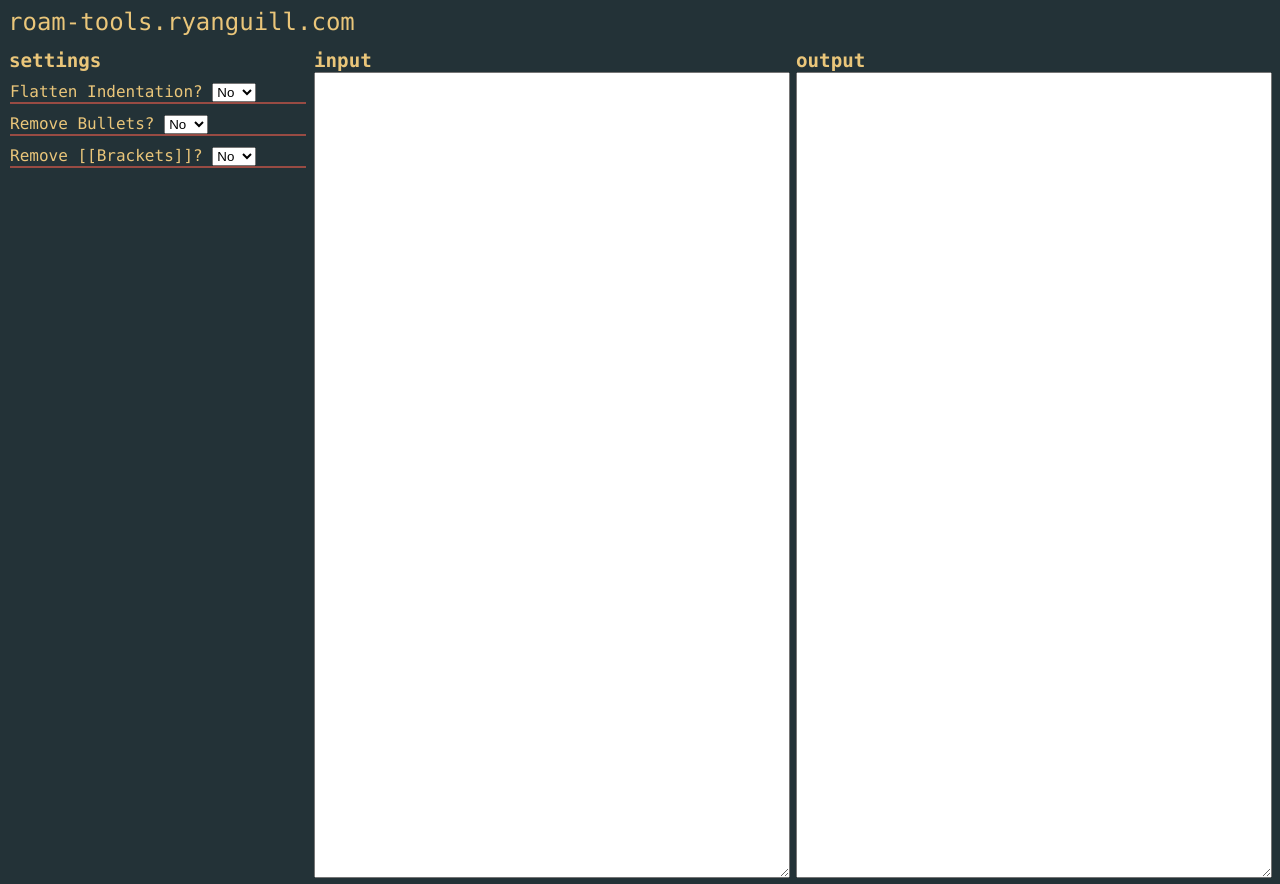
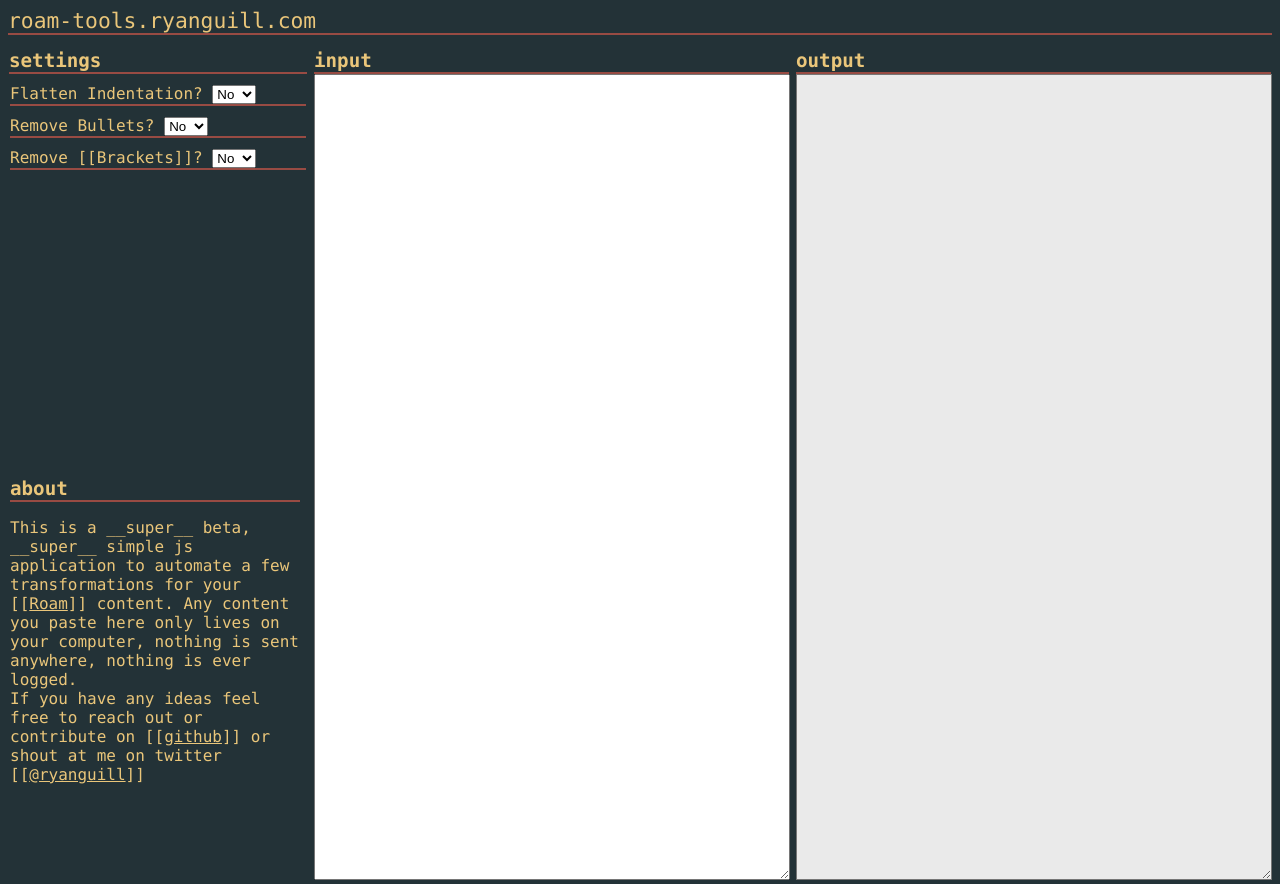
Before and after one commit to ryanguill/roam-tools, a website: page build/index.html in a window 1280 px wide. Drawn offline with nearby package versions, Linux system fonts and the light colour scheme.

Commit message:
add about section, make output read only

```diff
--- a/build/index.html
+++ b/build/index.html
@@ -19,7 +19,11 @@
   <body>
     <div class="parent">
       <div class="header-container">
-        <header>roam-tools.ryanguill.com</header>
+        <header>
+          <a href="https://roam-tools.ryanguill.com"
+            >roam-tools.ryanguill.com</a
+          >
+        </header>
       </div>
       <div class="settings-container container">
         <div class="container-label">settings</div>
@@ -50,6 +54,23 @@
             </select>
           </label>
         </div>
+        <div class="about">
+          <div class="container-label">about</div>
+          <p>
+            This is a __super__ beta, __super__ simple js application to
+            automate a few transformations for your [[<a href="roamresearch.com"
+              >Roam</a
+            >]] content. Any content you paste here only lives on your computer,
+            nothing is sent anywhere, nothing is ever logged. <br />If you have
+            any ideas feel free to reach out or contribute on [[<a
+              href="https://github.com/ryanguill/roam-tools"
+              >github</a
+            >]] or shout at me on twitter [[<a
+              href="https://twitter.com/ryanguill/"
+              >&NoBreak;@ryanguill</a
+            >]]
+          </p>
+        </div>
       </div>
       <div class="input-container container">
         <div class="container-label">input</div>
@@ -60,7 +81,7 @@
       <div class="output-container container">
         <div class="container-label">output</div>
         <div class="output-textarea-container">
-          <textarea id="output" name="output"></textarea>
+          <textarea id="output" name="output" readonly aria-readonly></textarea>
         </div>
       </div>
     </div>
--- a/build/styles.css
+++ b/build/styles.css
@@ -33,14 +33,29 @@ body {
   font-size: 12pt;
 }
 
+a,
+a:hover,
+a:visited {
+  color: #eac67a;
+  text-decoration: underline;
+}
+
 header {
-  font-size: 18pt;
+  font-size: 16pt;
   vertical-align: middle;
+  border-bottom: 2px solid #984b43;
+}
+
+header a,
+a:visited,
+a:hover {
+  text-decoration: none;
 }
 
 .container-label {
   font-size: larger;
   font-weight: bold;
+  border-bottom: 2px solid #984b43;
 }
 
 .container {
@@ -56,9 +71,19 @@ header {
 #output {
   height: 100vh;
   width: 99%;
+  background-color: #eaeaea;
 }
 
 .setting {
   border-bottom: 2px solid #984b43;
   margin: 10px 1px;
 }
+
+div.about {
+  margin-left: 10px;
+  position: fixed;
+  left: 0px;
+  bottom: 0px;
+
+  width: 290px;
+}
```
